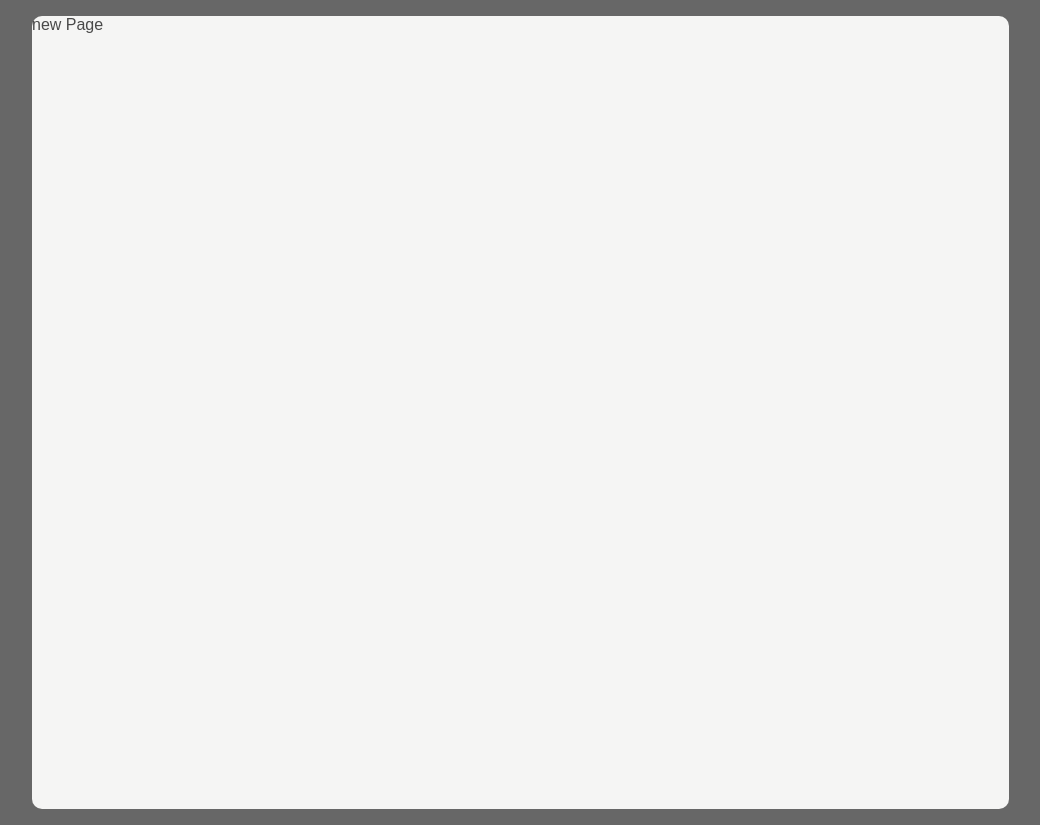
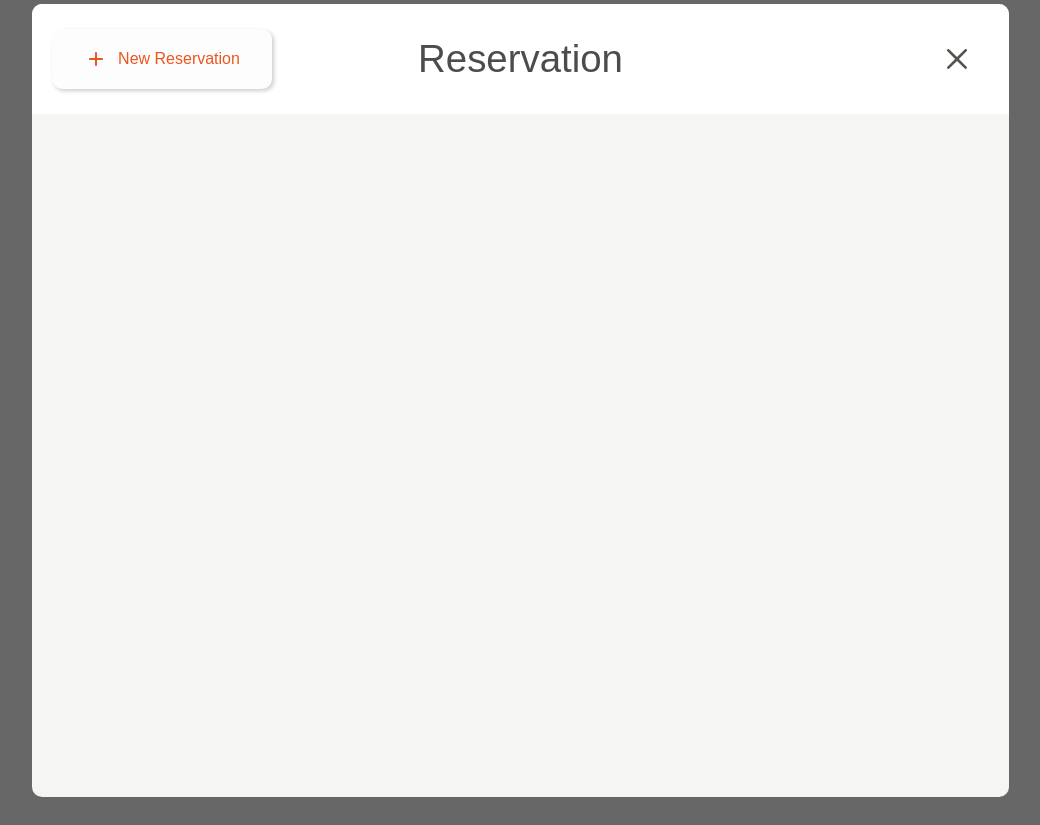
Before and after one commit to vinitus/manage-reservations, a SvelteKit app: page /new in a window 1280 px wide. Shown: the whole page, without its empty margins (112-1152 px from the left). After the commit the page ends 800 px from the top, so only its background shows below. Built offline with nearby package versions, Linux system fonts and the light colour scheme.

Commit message:
Header 컴포넌트 적용

```diff
--- a/src/routes/new/+page.svelte
+++ b/src/routes/new/+page.svelte
@@ -1,8 +1,14 @@
+<script>
+	import Header from '../Header.svelte';
+</script>
+
 <svelte:head>
 	<title>New Reservation</title>
 </svelte:head>
 
-<section>new Page</section>
+<section>
+	<Header />
+</section>
 
 <style>
 	section {
@@ -10,5 +16,12 @@
 		height: 793px;
 		background-color: #f5f5f4;
 		border-radius: 10px;
+		display: flex;
+		flex-direction: column;
+		justify-content: center;
+		align-items: center;
+		flex: 0.6;
+		position: fixed;
+		background-color: #f5f5f4;
 	}
 </style>
```
